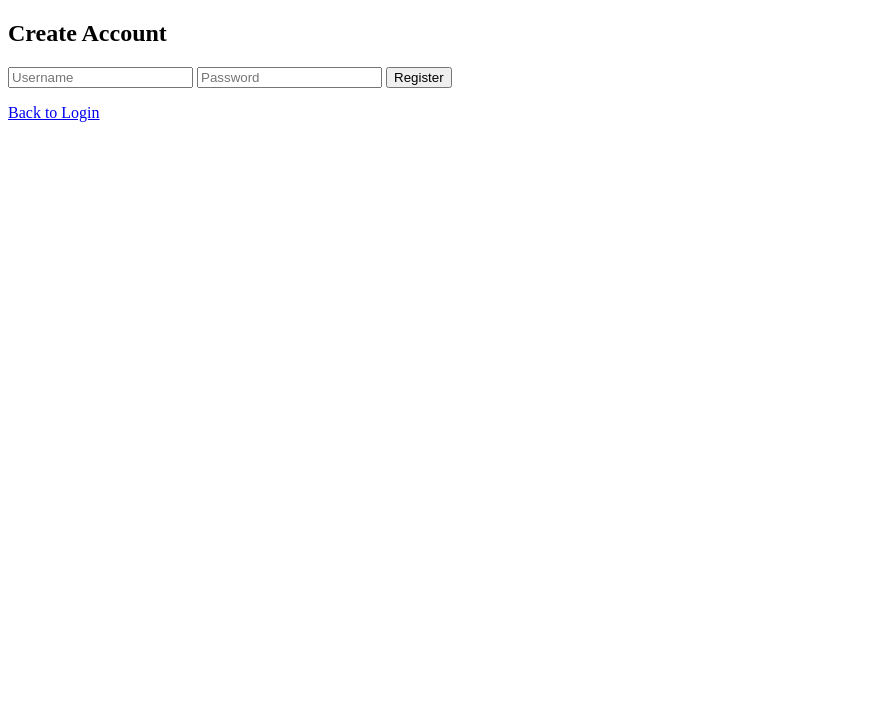
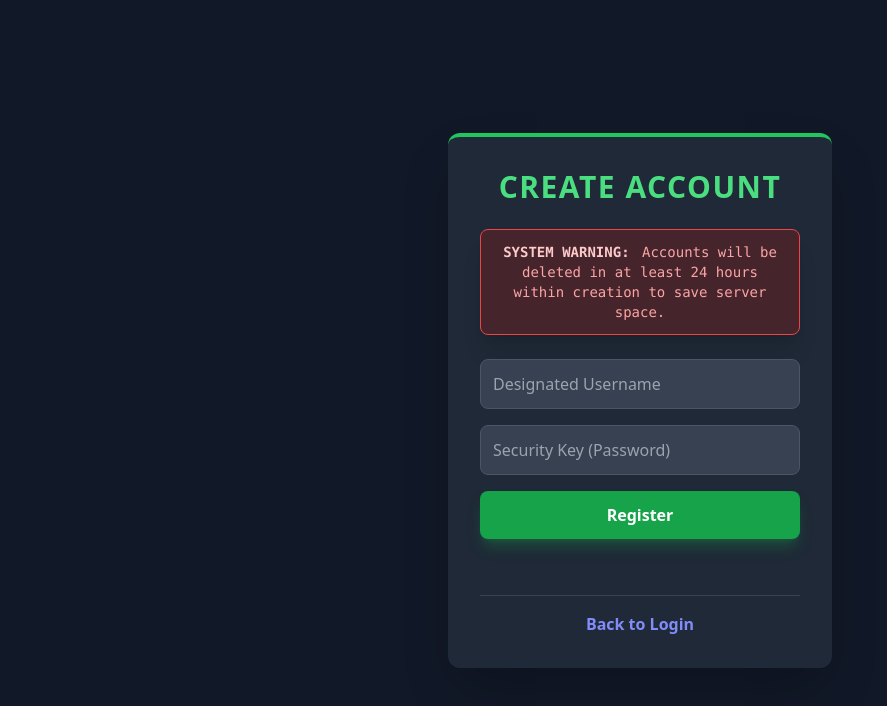
Before and after one commit to WildAlien1947/weather, a plain HTML site: page register.html in a window 1280 px wide. Shown: the whole page, without its empty margins (0-887 px from the left). Drawn offline with nearby package versions, Linux system fonts and the light colour scheme.

Commit message:
Update register.html

```diff
--- a/register.html
+++ b/register.html
@@ -1,22 +1,52 @@
 <!DOCTYPE html>
 <html lang="en">
 <head>
-  <meta charset="UTF-8">
-  <title>Create Account</title>
-  <link rel="stylesheet" href="style.css">
+    <meta charset="UTF-8">
+    <meta name="viewport" content="width=device-width, initial-scale=1.0">
+    <title>ACCESS: Create Account Protocol</title>
+    <script src="https://cdn.tailwindcss.com"></script>
+    <style>
+        /* Custom styles for better focus ring and consistency */
+        .input-focus:focus {
+            outline: none;
+            border-color: #6366f1; /* Indigo-500 */
+            box-shadow: 0 0 0 3px rgba(99, 102, 241, 0.5);
+        }
+    </style>
+    <link rel="stylesheet" href="style.css">
 </head>
-<body>
-  <div class="container">
-    <h2>Create Account</h2>
-    <form id="registerForm">
-      <input type="text" id="regUsername" placeholder="Username" required>
-      <input type="password" id="regPassword" placeholder="Password" required>
-      <button type="submit">Register</button>
-      <p id="registerSuccess" class="success"></p>
-    </form>
-    <a href="index.html">Back to Login</a>
-  </div>
+<body class="bg-gray-900 text-gray-100 min-h-screen flex items-center justify-center p-4 font-sans">
 
-  <script src="script.js"></script>
-</body>
-</html>
+    <div class="bg-gray-800 p-8 rounded-xl shadow-2xl w-full max-w-sm border-t-4 border-green-500 transition duration-500">
+
+        <h2 class="text-3xl font-extrabold mb-6 text-center text-green-400 tracking-wider">
+            CREATE ACCOUNT
+        </h2>
+
+        <div class="bg-red-900/40 border border-red-500 p-3 rounded-lg shadow-xl mb-6 font-mono">
+            <p class="text-sm text-red-300 font-medium text-center">
+                <span class="font-extrabold text-sm mr-1 text-red-200">SYSTEM WARNING:</span> Accounts will be deleted in at least 24 hours within creation to save server space.
+            </p>
+        </div>
+        <form id="registerForm" class="space-y-4">
+            <input type="text" id="regUsername" placeholder="Designated Username" required
+                   class="input-focus w-full p-3 bg-gray-700 border border-gray-600 rounded-lg text-white placeholder-gray-400 transition duration-200">
+
+            <input type="password" id="regPassword" placeholder="Security Key (Password)" required
+                   class="input-focus w-full p-3 bg-gray-700 border border-gray-600 rounded-lg text-white placeholder-gray-400 transition duration-200">
+
+            <button type="submit"
+                    class="w-full py-3 bg-green-600 hover:bg-green-500 text-white font-bold rounded-lg transition duration-300 transform hover:scale-[1.01] shadow-lg shadow-green-600/30">
+                Register
+            </button>
+
+            <p id="registerSuccess" class="text-center font-medium text-green-400 h-4"></p>
+        </form>
+
+        <a href="index.html"
+           class="block mt-6 pt-4 border-t border-gray-700 text-center text-indigo-400 hover:text-indigo-300 font-semibold transition duration-300">
+            Back to Login
+        </a>
+    </div>
+
+    <script src="script.js"></script
```
